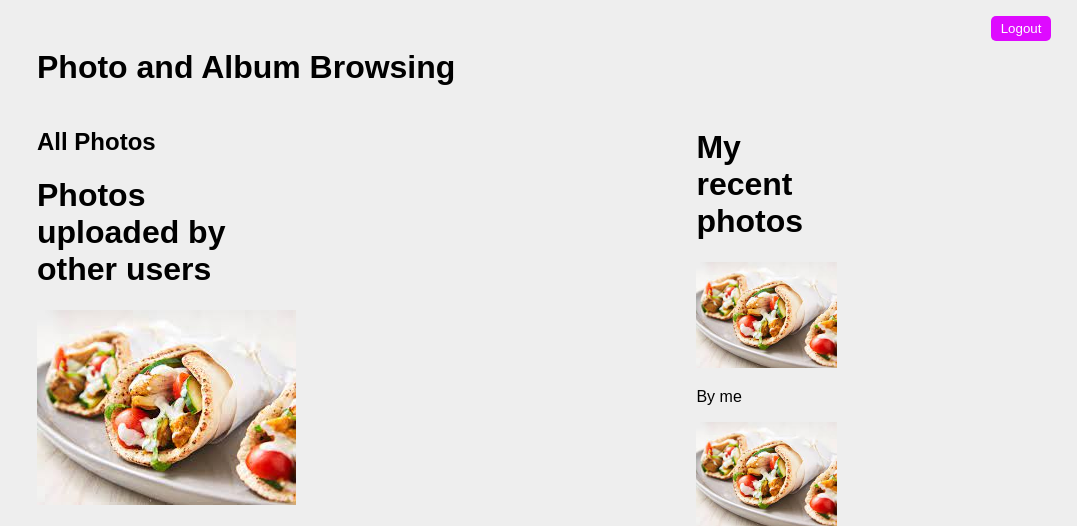
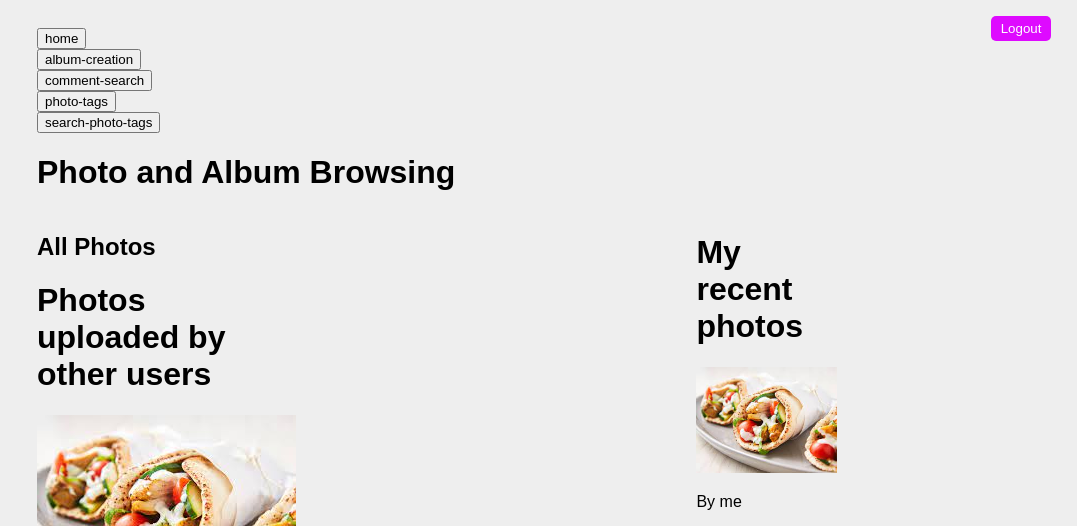
Before and after one commit to carlsoni/PhotoShare, a Flask app: template Pshare/Pshare1/my_app/templates/album.html in a window 1280 px wide. Shown: the top 526 px of the page, without its empty margins (203-1280 px from the left). Run offline with Flask 3, Linux system fonts and the light colour scheme; the template is opened without the code that fills it, so the values that code supplies are empty.

Commit message:
added buttons

```diff
--- a/Pshare/Pshare1/my_app/templates/album.html
+++ b/Pshare/Pshare1/my_app/templates/album.html
@@ -91,9 +91,37 @@
   </head>
   <body>
     <div class="container">
-      <div class="logoutContainer">
-        <button class="btn-logout">Logout</button>
-      </div>
+             <div class="logoutContainer">
+            <form method="POST" action="/album">
+                <button class="btn-logout" name="logout" value="logout">Logout</button>
+            </form>
+        </div>
+
+        <div class="home">
+            <form method="POST" action="/album">
+                <button class="btn-home" name="home" value="home">home</button>
+            </form>
+        </div>
+        <div class="album-creation">
+            <form method="POST" action="/album">
+                <button class="btn-album-creation" name="album-creation" value="album-creation">album-creation</button>
+            </form>
+        </div>
+        <div class="comment-search">
+            <form method="POST" action="/album">
+                <button class="btn-comment-search" name="comment-search" value="comment-search">comment-search</button>
+            </form>
+        </div>
+        <div class="photo-tags">
+            <form method="POST" action="/album">
+                <button class="btn-photo-tags" name="photo-tags" value="photo-tags">photo-tags</button>
+            </form>
+        </div>
+        <div class="search-photo-tags">
+            <form method="POST" action="/album">
+                <button class="btn-search-photo-tags" name="search-photo-tags" value="search-photo-tags">search-photo-tags</button>
+            </form>
+        </div>
       <h1>Photo and Album Browsing</h1>
       <div class="tabs">
         <div>
```
